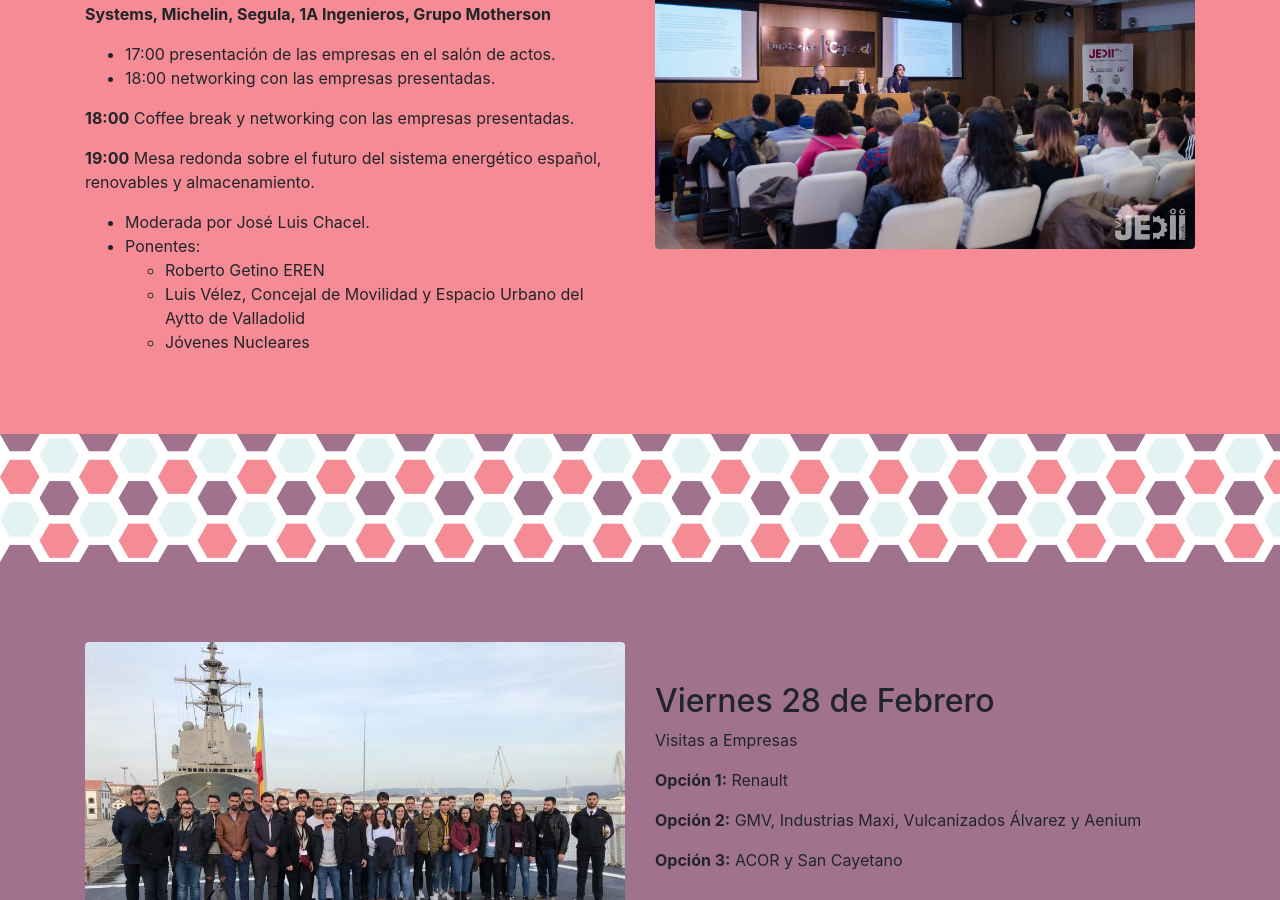
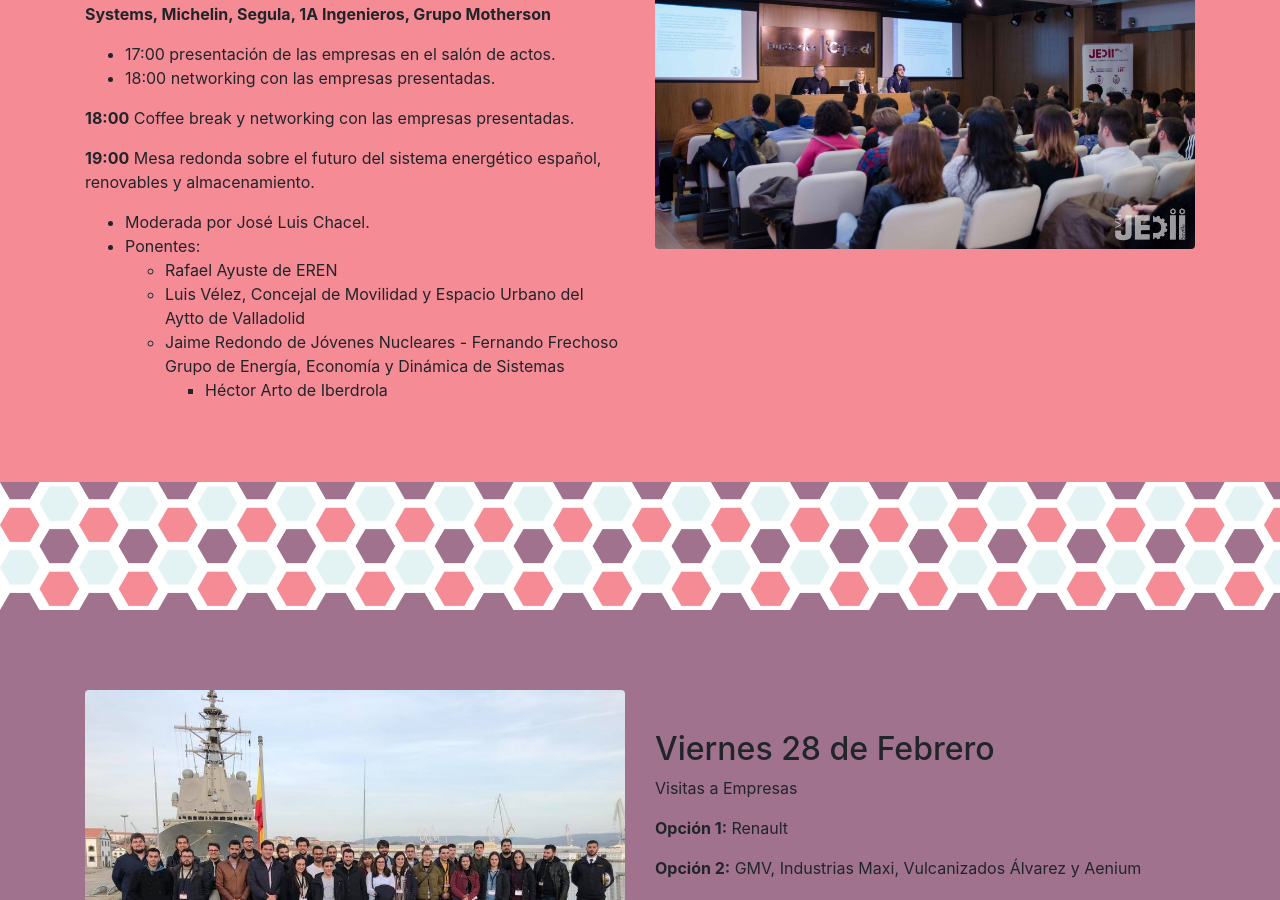
Before and after one commit to dele-eii/dele-eii.github.io, a Jekyll site: the page built from _pages/JEDII.md, in a window 1280 px wide and 900 px high, scrolled down 1289 px. Built offline with Jekyll 4.4.1, drawn with Linux system fonts in a browser that asks for light colours; nearby versions of some CDN libraries.

Commit message:
Update JEDII.md

```diff
--- a/_pages/JEDII.md
+++ b/_pages/JEDII.md
@@ -83,9 +83,13 @@
 **19:00** Mesa redonda sobre el futuro del sistema energético español, renovables y almacenamiento.
 - Moderada por José Luis Chacel.
 - Ponentes:
-    - Roberto Getino EREN
+    - Rafael Ayuste de EREN
     - Luis Vélez, Concejal de Movilidad y Espacio Urbano del Aytto de Valladolid
-    - Jóvenes Nucleares
+    - Jaime Redondo de Jóvenes Nucleares
+ 	- Fernando Frechoso Grupo de Energía, Economía y Dinámica de Sistemas
+  	- Héctor Arto de Iberdrola
+
+
 
 </div>
 <div class="col-12 col-sm-6">
```
